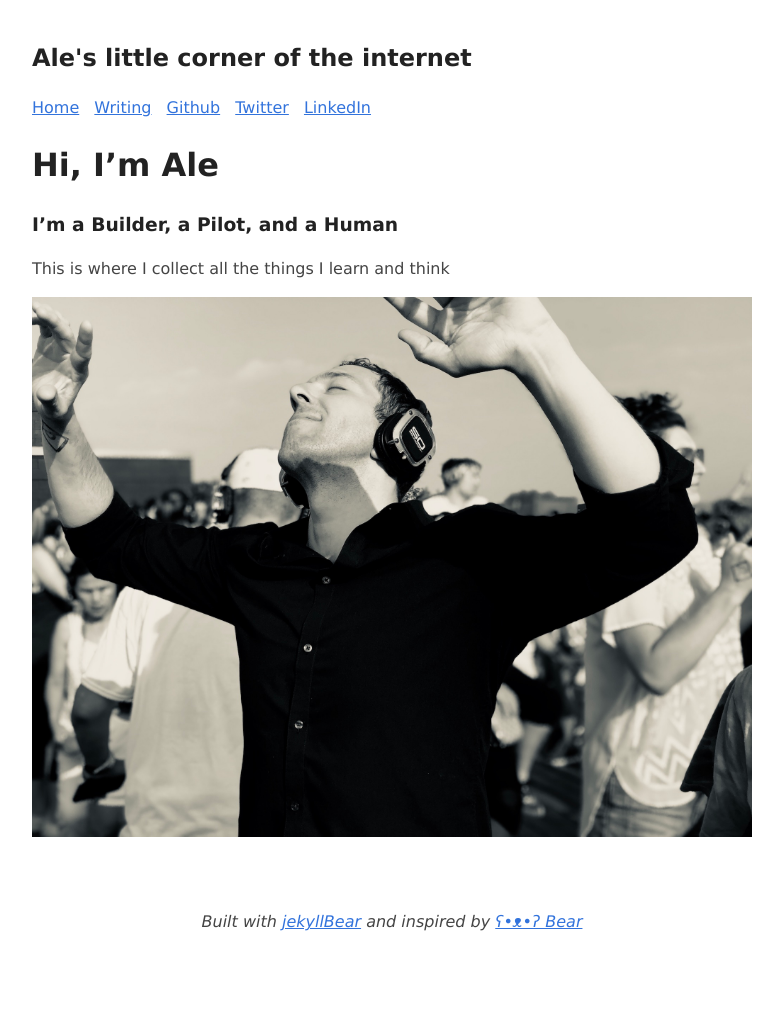
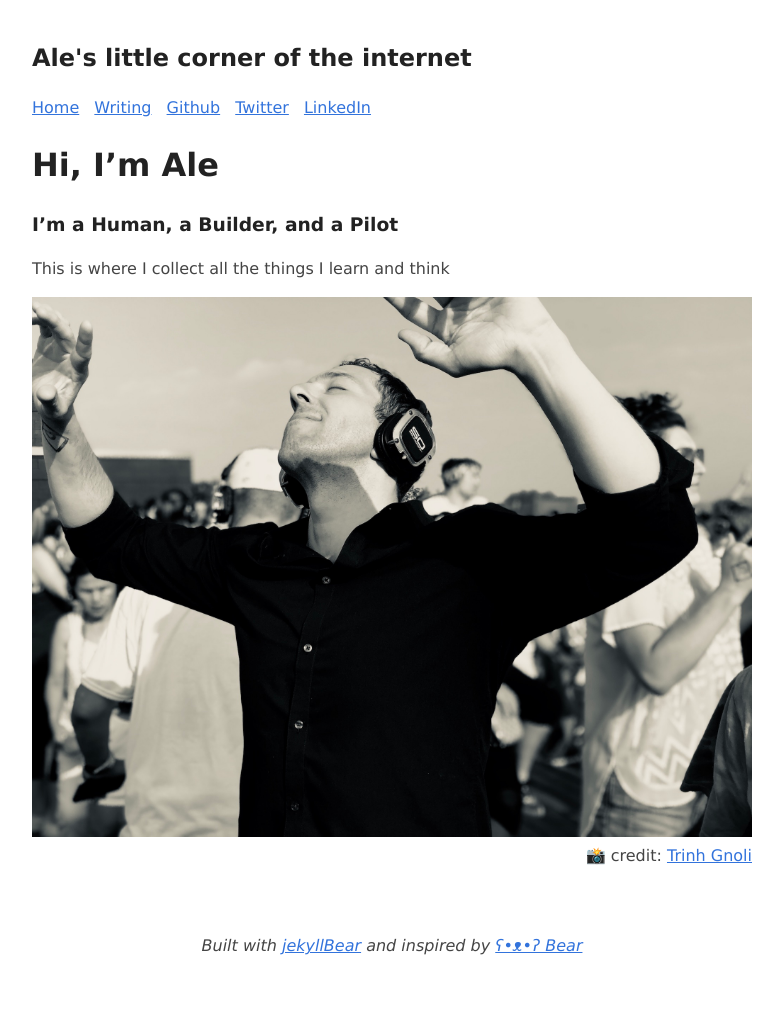
Before and after one commit to tebemis/tebemis.github.io, a Jekyll site: the page built from index.md, in a window 1280 px wide. Shown: the whole page, without its empty margins (248-1031 px from the left). Built offline with Jekyll 4.4.1, drawn with Linux system fonts in a browser that asks for light colours; before the commit the page ends 1004 px from its top, so only the background shows below that.

Commit message:
fix footer and photo credits

```diff
--- a/_layouts/default.html
+++ /dev/null
@@ -1,18 +0,0 @@
----
-layout: compress
----
-
-{% include head.html %}
-
-    <main>
-
-        {% include header.html %}
-
-        {{ content }}
-
-    </main>
-
-    {% include footer.html %}
-
-</body>
-</html>
--- /dev/null
+++ b/_layouts/home.html
@@ -0,0 +1,23 @@
+---
+layout: compress
+---
+
+{% include head.html %}
+
+<main>
+
+    {% include header.html %}
+
+    {{ content }}
+
+    <img src="/assets/silent-party.jpeg" alt="Ale's picture at a silent party">
+    <p style="text-align: right; margin-top: 0;">📸 credit: <a href="https://www.linkedin.com/in/trinh-gnoli/">Trinh
+            Gnoli</a></p>
+
+</main>
+
+{% include footer.html %}
+
+</body>
+
+</html>
--- a/index.md
+++ b/index.md
@@ -1,12 +1,10 @@
 ---
 title: Home
-layout: default
+layout: home
 ---
 
 # Hi, I'm Ale
 
-### I'm a Builder, a Pilot, and a Human
+### I'm a Human, a Builder, and a Pilot
 
 This is where I collect all the things I learn and think
-
-![Ale's picture at a silent party](/assets/silent-party.jpeg)
```
Also changed, not shown: _includes/footer-post.html (+2 -39 lines), .markdownlint.json (added).
